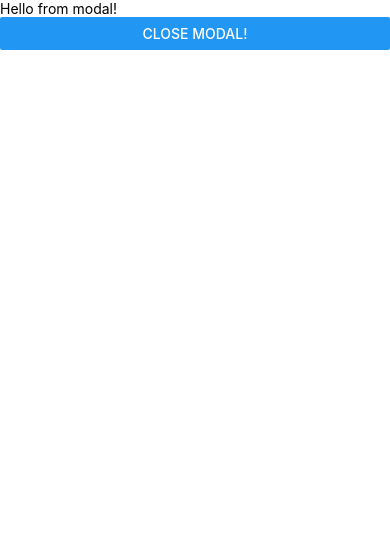
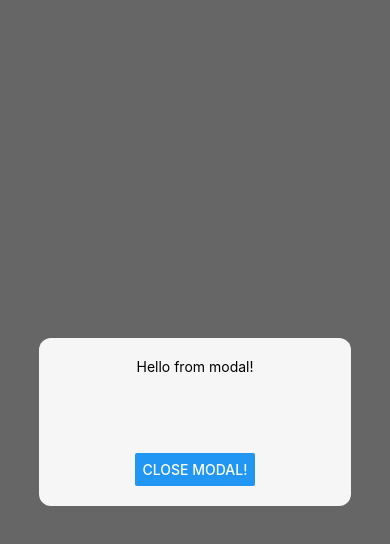
Before and after one commit to Antonio214/react-native-popup-studycase, a React Native app: screen / in a window 390 px wide. Both pictures are taken after a click on the button "OPEN MODAL!". Shown: the top 544 px of the page. Built offline with nearby package versions, Linux system fonts and the light colour scheme.

Commit message:
added styles and views

```diff
--- a/App.tsx
+++ b/App.tsx
@@ -13,11 +13,15 @@ export default function App() {
       ></Button>
 
       <Modal visible={shouldShowModal}>
-        <Text>Hello from modal!</Text>
-        <Button
-          title={"Close Modal!"}
-          onPress={() => setShouldShowModal(false)}
-        ></Button>
+        <View style={styles.backdrop}>
+          <View style={styles.contentContainer}>
+            <Text>Hello from modal!</Text>
+            <Button
+              title={"Close Modal!"}
+              onPress={() => setShouldShowModal(false)}
+            ></Button>
+          </View>
+        </View>
       </Modal>
     </View>
   );
@@ -30,4 +34,22 @@ const styles = StyleSheet.create({
     alignItems: "center",
     justifyContent: "center",
   },
+
+  backdrop: {
+    backgroundColor: "#00000099",
+    flex: 1,
+    alignItems: "center",
+    justifyContent: "center",
+  },
+
+  contentContainer: {
+    backgroundColor: "#f6f6f6",
+    height: "20%",
+    width: "80%",
+    borderRadius: 12,
+    padding: 20,
+
+    justifyContent: "space-between",
+    alignItems: "center",
+  },
 });
```
